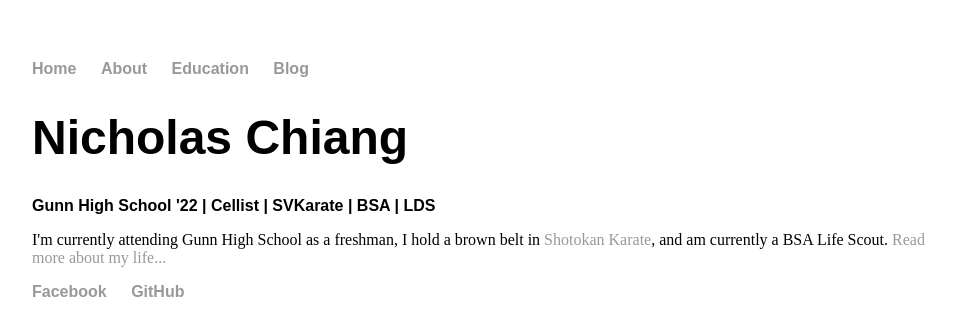
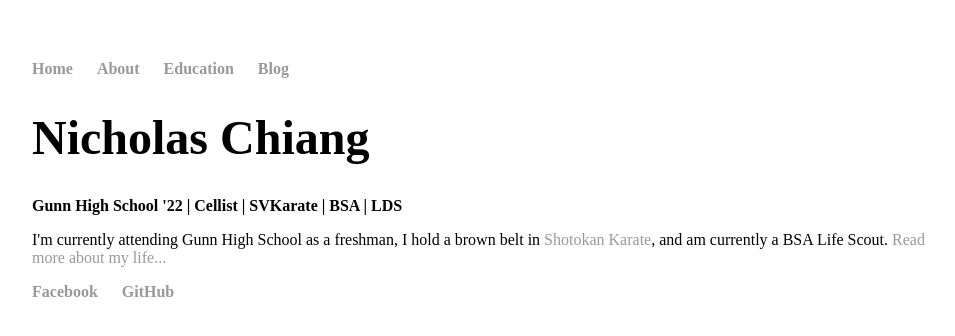
Before and after one commit to nicholaschiang/nicholaschiang.github.io, a Jekyll site: the page built from index.html, in a window 1280 px wide. Shown: the top 336 px of the page, without its empty margins (160-1115 px from the left). Built offline with Jekyll 4.4.1, drawn with Linux system fonts in a browser that asks for light colours.

Commit message:
Change fonts to Akura Popo

```diff
--- a/css/main.css
+++ b/css/main.css
@@ -3,7 +3,8 @@
     width: 70%;
 }
 nav ul, footer ul {
-    font-family: 'Montserrat', sans-serif;
+    font-family: "Akura_Popo";
+    src:url("C:/Users/Downloads/nicholaschiang.github.io_website_project/Akura_Popo.ttf");
     padding: 0px;
     list-style: none;
     font-weight: bold;
@@ -21,17 +22,19 @@
 }
 h1 {
     font-size: 3em;
-    font-family: 'Montserrat', sans-serif;
+    font-family: "Akura_Popo";
+    src:url("C:/Users/Downloads/nicholaschiang.github.io_website_project/Akura_Popo.ttf");
 }
 h2 {
     font-size: 2em;
-    font-family: 'Montserrat', sans-serif;
+    font-family: "Akura_Popo";
+    src:url("C:/Users/Downloads/nicholaschiang.github.io_website_project/Akura_Popo.ttf");
 }
 h3 {
     font-size: 1em;
-    font-family: 'Montserrat', sans-serif;
+    font-family: "Akura_Popo";
+    src:url("C:/Users/Downloads/nicholaschiang.github.io_website_project/Akura_Popo.ttf");
 p {
-    font-family: 'Raleway', sans-serif;
     font-size: 1.5em;
     line-height: 1.4em;
     color: #333;
```
